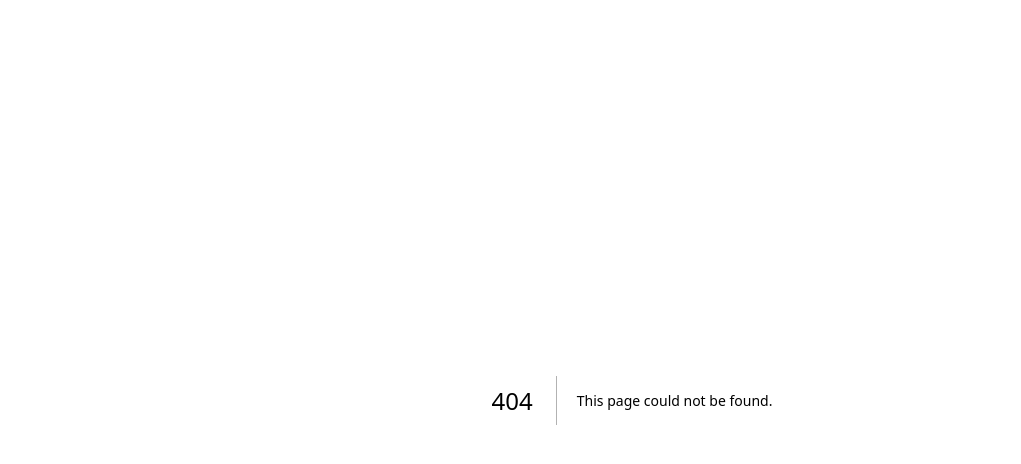
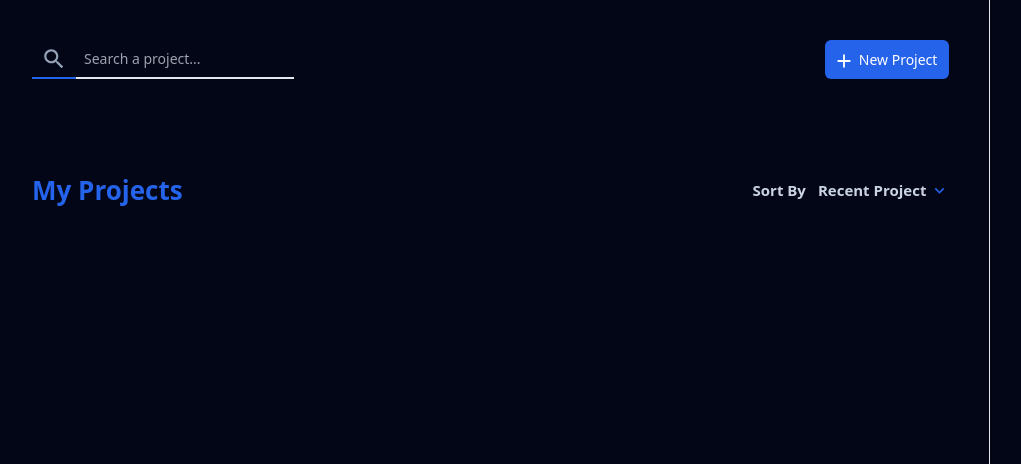
Before and after one commit to Guilherme-RNovaes/project-master, a Next.js app: page /allprojects in a window 1280 px wide. Before the commit this address had no page. Shown: the top 464 px of the page, without its empty margins (8-1029 px from the left). Built offline with nearby package versions, Linux system fonts and the light colour scheme.

Commit message:
feat: add allProjects initial page

```diff
--- a/app/_components/side-bar.tsx
+++ b/app/_components/side-bar.tsx
@@ -1,6 +1,8 @@
+"use client"
+
 import { BorderAll, Logout, Splitscreen, TaskAlt } from "@mui/icons-material";
 
-function SideBar() {
+export default function SideBar() {
   return (
     <div className="w-[97px] h-screen py-8 bg-slate-950 flex flex-col items-center justify-between border-r">
       <Logo />
@@ -31,5 +33,3 @@ function Menu() {
 function Profile() {
   return <div className="w-7 h-7 bg-blue-600 rounded-md"></div>;
 }
-
-export default SideBar();
--- /dev/null
+++ b/app/allprojects/_components/projects-header.tsx
@@ -0,0 +1,32 @@
+import { Add, Search } from "@mui/icons-material"
+
+export default function ProjectsHeader() {
+  return (
+    <div className="flex justify-between">
+      <SearchBar />
+      <AddProjectButton />
+    </div>
+  )
+}
+
+function SearchBar() {
+  return (
+    <div className="flex items-center">
+      <div className="border-b-2 border-blue-600 h-[39px] w-11 justify-center flex items-center">
+        <Search className="text-slate-400 outline-none" sx={{ fontSize: "26px" }} />
+      </div>
+      <div className="border-b-2 border-slate-200">
+        <input placeholder="Search a project..." className="p-2 bg-transparent text-[14px] outline-none" />
+      </div>
+    </div>
+  )
+}
+
+function AddProjectButton() {
+  return (
+    <button className="bg-blue-600 text-white px-2 pr-3 text-[14px] rounded-md flex gap-1 items-center">
+      <Add className="mt-[2px]" sx={{ fontSize: "22px" }} />
+      <span>New Project</span>
+    </button>
+  )
+}
--- /dev/null
+++ b/app/allprojects/_components/projects-sub-header.tsx
@@ -0,0 +1,26 @@
+import { KeyboardArrowDown } from "@mui/icons-material"
+
+export default function ProjectsSubHeader() {
+  return (
+    <div className="mt-20 flex justify-between font-bold items-center">
+      <MyProjectsText />
+      <SortBybytton />
+    </div>
+  )
+}
+
+function MyProjectsText() {
+  return <p className="text-[26px] font-bold text-blue-600">My Projects</p>
+}
+
+function SortBybytton() {
+  return (
+    <div className="flex text-[15px] font-semibold gap-3">
+      <span className="text-slate-300">Sort By</span>
+      <div className="flex gap-1 items-center cursor-pointer">
+        <span className="text-slate-300">Recent Project</span>
+        <KeyboardArrowDown sx={{ fontSize: "19px" }} className="text-blue-600" />
+      </div>
+    </div>
+  )
+}
--- /dev/null
+++ b/app/allprojects/page.tsx
@@ -0,0 +1,19 @@
+import ProjectsHeader from "./_components/projects-header"
+import ProjectsSubHeader from "./_components/projects-sub-header"
+
+export default function AllProjects() {
+  return (
+    <div className="bg-slate-950 w-full min-h-screen flex">
+      <AllProjectsArea />
+    </div>
+  )
+}
+
+function AllProjectsArea() {
+  return (
+    <div className="w-[78%] p-10 flex flex-col gap-3 border-r">
+      <ProjectsHeader />
+      <ProjectsSubHeader />
+    </div>
+  )
+}
--- a/app/page.tsx
+++ b/app/page.tsx
@@ -1,7 +1,11 @@
+import SideBar from "./_components/side-bar";
+import AllProjects from "./allprojects/page";
+
 export default function Home() {
   return (
     <div className="flex w-full h-screen poppins">
-      This is a project master app
+      <SideBar />
+      <AllProjects />
     </div>
   );
 }
```
